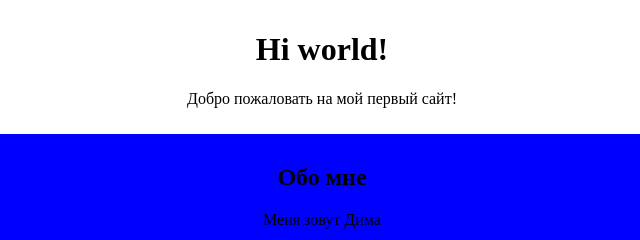
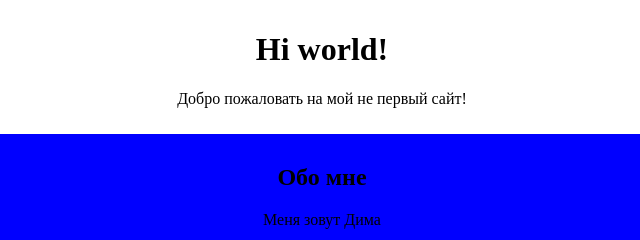
Before and after one commit to dimasigma/dimasigma.github.io, a plain HTML site: page index.html in a window 1280 px wide. Shown: the top 240 px of the page, 318-958 px from the left. Drawn offline with Linux system fonts and the light colour scheme.

Commit message:
Update index.html

```diff
--- a/index.html
+++ b/index.html
@@ -9,7 +9,7 @@
 <body>
     <header>
         <h1>Hi world!</h1>
-        <p>Добро пожаловать на мой первый сайт!</p>
+        <p>Добро пожаловать на мой не первый сайт!</p>
     </header>
     <main>
         <section>
```
